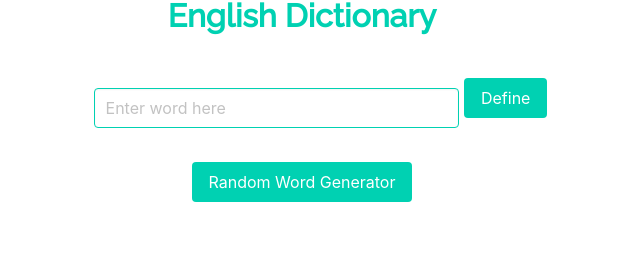
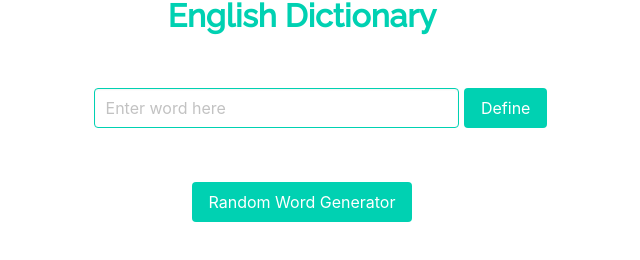
Before and after one commit to EsinYilmazbilek/SEI-project-two, a React (Create React App) app: page / in a window 1280 px wide. Shown: the part 224-484 px from the top of the page, without its empty margins (338-978 px from the left). Built offline with nearby package versions, Linux system fonts and the light colour scheme.

Commit message:
edited button margins

```diff
--- a/src/styles/main.scss
+++ b/src/styles/main.scss
@@ -26,7 +26,7 @@ h3, h5, p {
 }
 
 .define {
-  margin-top: 20px;
+  margin-top: 30px;
 }
 
 .search-again{
@@ -34,7 +34,7 @@ h3, h5, p {
 }
 
 .button {
-  margin: 0px 5px;
+  margin: 20px 5px 0 5px;
 }
 
 .none{
```
Also changed, not shown: 11 other files (tests, documents, lock files or other folders).
